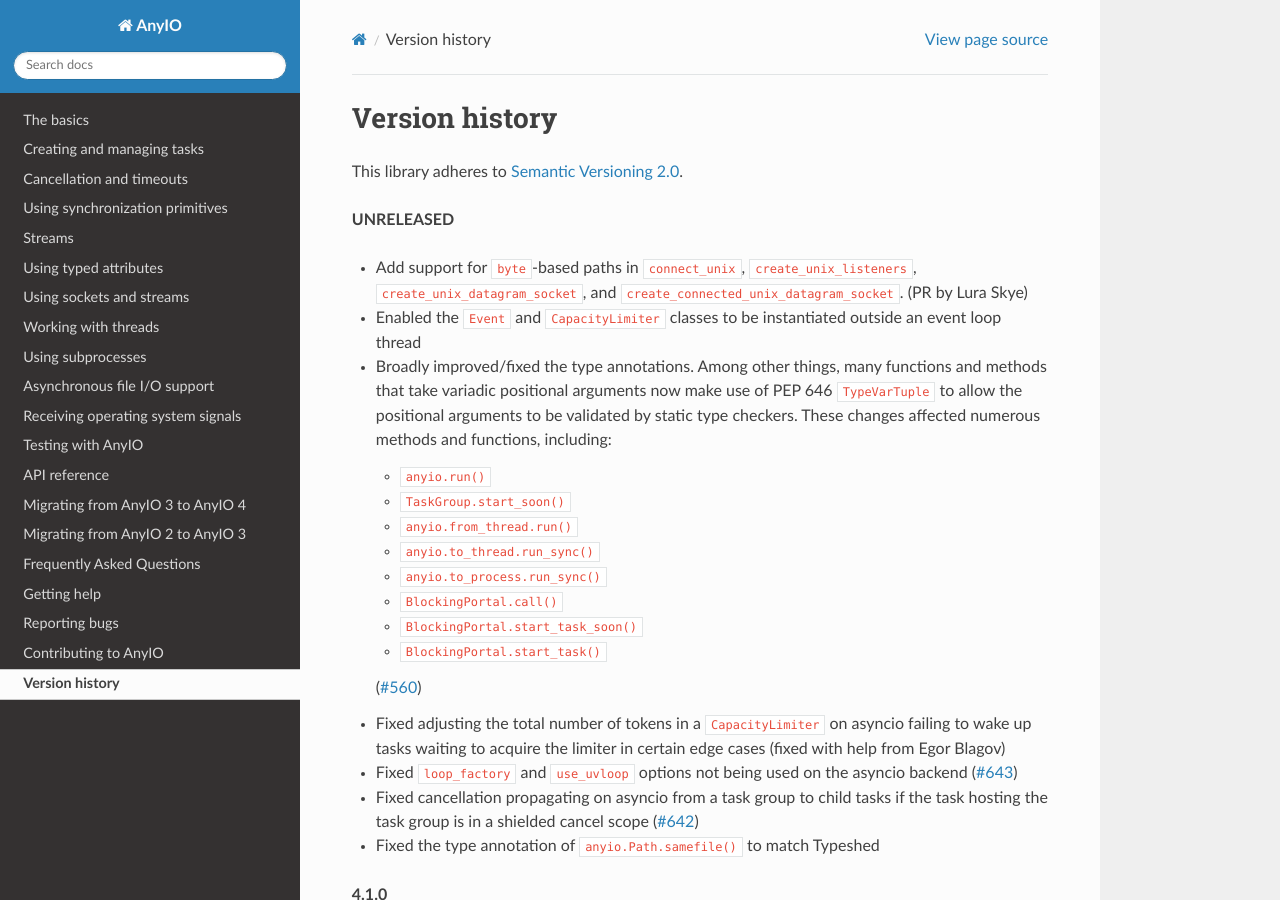
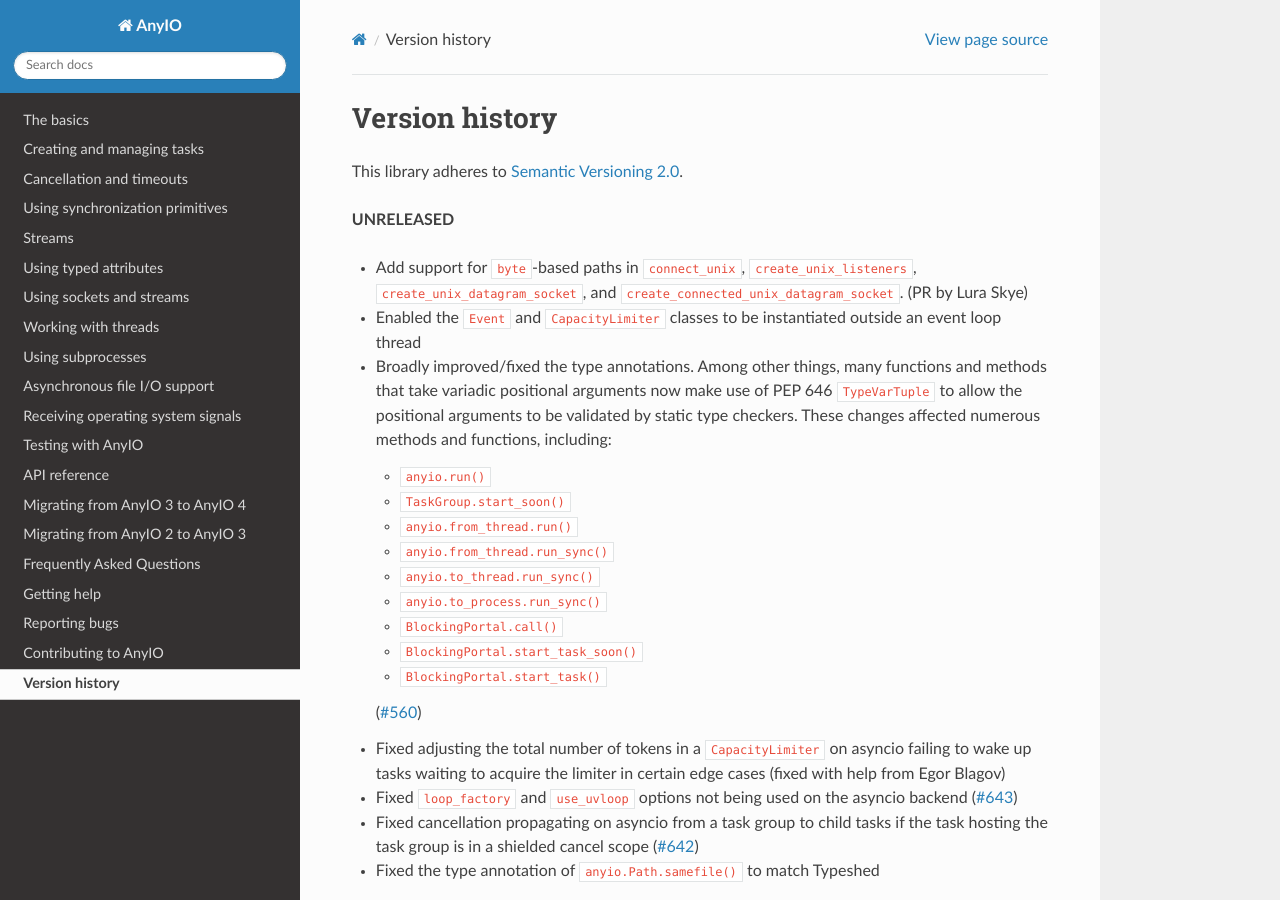
Before and after one commit to agronholm/anyio, a Sphinx documentation site: the page built from docs/versionhistory.rst, in a window 1280 px wide and 900 px high. Built offline with Sphinx 7.4.7 and the Read the Docs theme 2.0.0, drawn with Linux system fonts in a browser that asks for light colours; the version number could not be read and is left out.

Commit message:
Added mention of anyio.from_thread.run_sync() to the changelog

```diff
--- a/docs/versionhistory.rst
+++ b/docs/versionhistory.rst
@@ -18,6 +18,7 @@ This library adheres to `Semantic Versioning 2.0 <http://semver.org/>`_.
   * ``anyio.run()``
   * ``TaskGroup.start_soon()``
   * ``anyio.from_thread.run()``
+  * ``anyio.from_thread.run_sync()``
   * ``anyio.to_thread.run_sync()``
   * ``anyio.to_process.run_sync()``
   * ``BlockingPortal.call()``
```
